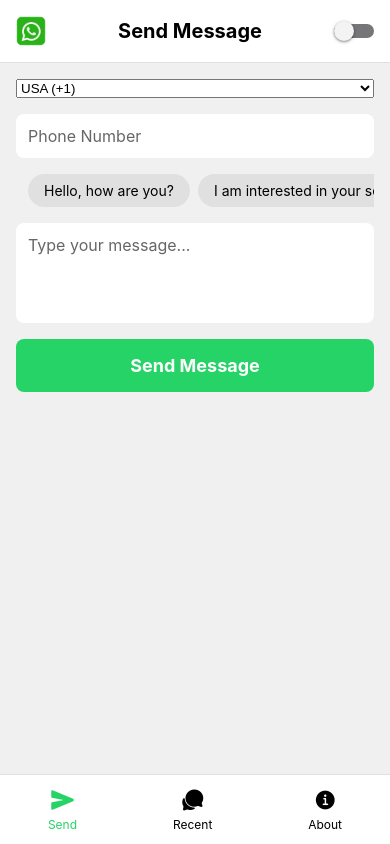
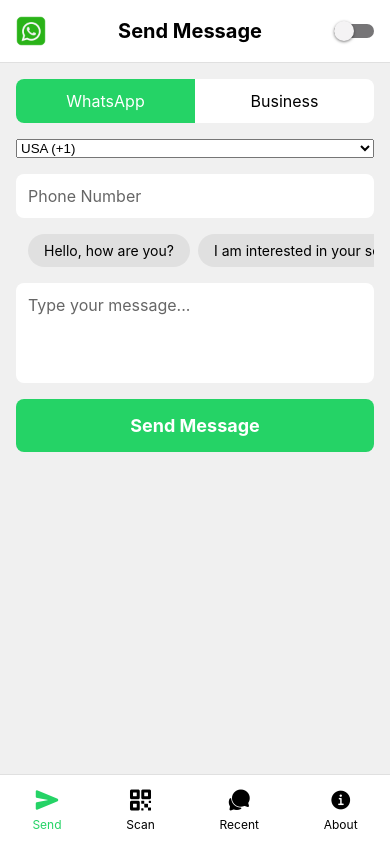
Before and after one commit to zahidlatifdev/rn-whatsapp-dm, a React Native app: screen / in a window 390 px wide. Built offline with nearby package versions, Linux system fonts and the light colour scheme.

Commit message:
Add camera and scanner dependencies, update Android permissions and configurations

```diff
--- a/App.tsx
+++ b/App.tsx
@@ -1,4 +1,4 @@
-import React, {useState, useEffect} from 'react';
+import React, {useState, useEffect, useCallback} from 'react';
 import {
   View,
   Text,
@@ -15,13 +15,13 @@
   StatusBar,
   SafeAreaView,
   Image,
-  FlatList,
+  Alert,
   PermissionsAndroid,
-  Alert,
 } from 'react-native';
 import {Picker} from '@react-native-picker/picker';
 import AsyncStorage from '@react-native-async-storage/async-storage';
 import Icon from 'react-native-vector-icons/Ionicons';
+import {ReactNativeScannerView} from '@pushpendersingh/react-native-scanner';
 
 const countryCodes = [
   {value: '1', label: 'USA (+1)'},
@@ -42,6 +42,25 @@
   'Please call me back.',
 ];
 
+const requestCameraPermission = async () => {
+  try {
+    const granted = await PermissionsAndroid.request(
+      PermissionsAndroid.PERMISSIONS.CAMERA,
+      {
+        title: 'Camera Permission',
+        message: 'App needs camera permission to scan QR codes',
+        buttonNeutral: 'Ask Me Later',
+        buttonNegative: 'Cancel',
+        buttonPositive: 'OK',
+      },
+    );
+    return granted === PermissionsAndroid.RESULTS.GRANTED;
+  } catch (err) {
+    console.warn(err);
+    return false;
+  }
+};
+
 export default function App() {
   const [currentPage, setCurrentPage] = useState('directMessage');
   const [countryCode, setCountryCode] = useState('1');
@@ -52,6 +71,7 @@
   const [isKeyboardVisible, setKeyboardVisible] = useState(false);
   const [fadeAnim] = useState(new Animated.Value(1));
   const [selectedTemplate, setSelectedTemplate] = useState('');
+  const [selectedApp, setSelectedApp] = useState('whatsapp');
 
   useEffect(() => {
     loadRecentMessages();
@@ -124,25 +144,22 @@
     }
   };
 
-  const handleSendMessage = () => {
+  const handleSendMessage = async () => {
     const fullNumber = `+${countryCode}${phoneNumber}`;
     const encodedMessage = encodeURIComponent(message);
-    const url = `whatsapp://send?phone=${fullNumber}&text=${encodedMessage}`;
+    const url = `whatsapp://send?phone=${fullNumber.replace(
+      '+',
+      '',
+    )}&text=${encodedMessage}`;
 
-    Linking.canOpenURL(url)
-      .then(supported => {
-        if (!supported) {
-          Alert.alert('WhatsApp is not installed on this device');
-        } else {
-          return Linking.openURL(url);
-        }
-      })
-      .catch(err => console.error('An error occurred', err));
-
+    try {
+      await Linking.openURL(url);
+      // If successful, save to history
       const newMessage = {
         number: fullNumber,
         message: message.slice(0, 30) + '...',
         date: new Date().toISOString(),
+        appType: selectedApp,
       };
       const updatedMessages = [newMessage, ...recentMessages.slice(0, 4)];
       setRecentMessages(updatedMessages);
@@ -150,6 +167,15 @@
 
       setPhoneNumber('');
       setMessage('');
+    } catch (err) {
+      console.error('Error opening WhatsApp:', err);
+      Alert.alert(
+        'Error',
+        `Could not open ${
+          selectedApp === 'whatsapp' ? 'WhatsApp' : 'WhatsApp Business'
+        }. Please make sure it is installed.`,
+      );
+    }
   };
 
   const toggleDarkMode = value => {
@@ -157,30 +183,71 @@
     saveDarkModeSetting(value);
   };
 
-  const handleTemplateChange = (template) => {
+  const handleTemplateChange = template => {
     setSelectedTemplate(template);
     setMessage(template);
   };
 
   const clearHistory = async () => {
     Alert.alert(
-      "Clear History",
-      "Are you sure you want to clear all recent messages?",
+      'Clear History',
+      'Are you sure you want to clear all recent messages?',
       [
         {
-          text: "Cancel",
-          style: "cancel"
+          text: 'Cancel',
+          style: 'cancel',
         },
         {
-          text: "Clear",
-          style: "destructive",
+          text: 'Clear',
+          style: 'destructive',
           onPress: async () => {
             setRecentMessages([]);
             await AsyncStorage.setItem('recentMessages', JSON.stringify([]));
+          },
+        },
+      ],
+    );
+  };
+
+  const handleQRCodeScanned = ({nativeEvent}) => {
+    const scannedValue = nativeEvent.value;
+    console.log('Scanned value:', scannedValue);
+
+    // Handle different WhatsApp QR code formats
+    if (scannedValue) {
+      // Regular WhatsApp number format: wa.me/1234567890
+      const phoneNumberMatch = scannedValue.match(/wa\.me\/(\d+)/);
+
+      // WhatsApp business link format: wa.me/message/XXXXX
+      const businessMatch = scannedValue.match(/wa\.me\/message\//);
+
+      if (phoneNumberMatch && phoneNumberMatch[1]) {
+        const scannedNumber = phoneNumberMatch[1];
+        // Extract country code and phone number
+        for (const country of countryCodes) {
+          if (scannedNumber.startsWith(country.value)) {
+            setCountryCode(country.value);
+            setPhoneNumber(scannedNumber.substring(country.value.length));
+            setCurrentPage('directMessage');
+            setSelectedApp('whatsapp');
+            return;
           }
         }
-      ]
+        // If no matching country code found, just set the whole number
+        setPhoneNumber(scannedNumber);
+        setCurrentPage('directMessage');
+      } else if (businessMatch) {
+        // Handle business link
+        setSelectedApp('business');
+        setCurrentPage('directMessage');
+        Alert.alert(
+          'Business Account',
+          'This is a WhatsApp Business account link. Please enter the phone number manually.',
         );
+      } else {
+        Alert.alert('Invalid QR Code', 'Please scan a valid WhatsApp QR code');
+      }
+    }
   };
 
   const styles = StyleSheet.create({
@@ -319,16 +386,134 @@
       marginTop: 10,
       marginBottom: 20,
     },
+    appSelector: {
+      flexDirection: 'row',
+      marginBottom: 16,
+      backgroundColor: isDarkMode ? '#333333' : '#FFFFFF',
+      borderRadius: 8,
+      overflow: 'hidden',
+    },
+    appOption: {
+      flex: 1,
+      paddingVertical: 12,
+      alignItems: 'center',
+    },
+    selectedAppOption: {
+      backgroundColor: '#25D366',
+    },
+    appOptionText: {
+      color: isDarkMode ? '#FFFFFF' : '#000000',
+      fontSize: 16,
+    },
+    selectedAppOptionText: {
+      color: '#FFFFFF',
+    },
+    appTypeTag: {
+      marginTop: 8,
+      backgroundColor: '#25D366',
+      paddingHorizontal: 8,
+      paddingVertical: 4,
+      borderRadius: 4,
+      alignSelf: 'flex-start',
+    },
+    appTypeText: {
+      color: '#FFFFFF',
+      fontSize: 12,
+    },
+    scannerContainer: {
+      flex: 1,
+      backgroundColor: isDarkMode ? '#121212' : '#F0F0F0',
+      justifyContent: 'center',
+      alignItems: 'center',
+    },
+    centerText: {
+      flex: 0,
+      fontSize: 18,
+      padding: 32,
+      color: isDarkMode ? '#FFFFFF' : '#000000',
+    },
+    buttonTouchable: {
+      padding: 16,
+    },
+    cameraContainer: {
+      flex: 1,
+    },
+    scannerOverlay: {
+      ...StyleSheet.absoluteFillObject,
+      justifyContent: 'center',
+      alignItems: 'center',
+      backgroundColor: 'rgba(0,0,0,0.5)',
+    },
+    scannerFrame: {
+      width: 250,
+      height: 250,
+      borderWidth: 2,
+      borderColor: '#FFFFFF',
+      borderRadius: 12,
+    },
+    scannerText: {
+      color: '#FFF',
+      fontSize: 16,
+      marginTop: 20,
+      textAlign: 'center',
+    },
   });
 
   const renderPage = () => {
     switch (currentPage) {
+      case 'scanner':
+        return (
+          <View style={styles.scannerContainer}>
+            <ReactNativeScannerView
+              style={styles.cameraContainer}
+              onQrScanned={handleQRCodeScanned}
+            />
+            <View style={styles.scannerOverlay}>
+              <View style={styles.scannerFrame} />
+              <Text style={styles.scannerText}>
+                Align QR code within frame to scan
+              </Text>
+            </View>
+          </View>
+        );
       case 'directMessage':
         return (
           <KeyboardAvoidingView
             behavior={Platform.OS === 'ios' ? 'padding' : 'height'}
             style={{flex: 1}}>
             <ScrollView>
+              <View style={styles.appSelector}>
+                <TouchableOpacity
+                  style={[
+                    styles.appOption,
+                    selectedApp === 'whatsapp' && styles.selectedAppOption,
+                  ]}
+                  onPress={() => setSelectedApp('whatsapp')}>
+                  <Text
+                    style={[
+                      styles.appOptionText,
+                      selectedApp === 'whatsapp' &&
+                        styles.selectedAppOptionText,
+                    ]}>
+                    WhatsApp
+                  </Text>
+                </TouchableOpacity>
+                <TouchableOpacity
+                  style={[
+                    styles.appOption,
+                    selectedApp === 'business' && styles.selectedAppOption,
+                  ]}
+                  onPress={() => setSelectedApp('business')}>
+                  <Text
+                    style={[
+                      styles.appOptionText,
+                      selectedApp === 'business' &&
+                        styles.selectedAppOptionText,
+                    ]}>
+                    Business
+                  </Text>
+                </TouchableOpacity>
+              </View>
               <View style={styles.pickerContainer}>
                 <Picker
                   selectedValue={countryCode}
@@ -361,13 +546,15 @@
                       key={index}
                       style={[
                         styles.templateBubble,
-                        selectedTemplate === template && styles.selectedTemplateBubble,
+                        selectedTemplate === template &&
+                          styles.selectedTemplateBubble,
                       ]}
                       onPress={() => handleTemplateChange(template)}>
                       <Text
                         style={[
                           styles.templateBubbleText,
-                          selectedTemplate === template && styles.selectedTemplateBubbleText,
+                          selectedTemplate === template &&
+                            styles.selectedTemplateBubbleText,
                         ]}>
                         {template}
                       </Text>
@@ -411,32 +598,17 @@
                       <Text style={styles.messageDate}>
                         {new Date(msg.date).toLocaleString()}
                       </Text>
+                      <View style={styles.appTypeTag}>
+                        <Text style={styles.appTypeText}>
+                          {msg.appType === 'whatsapp' ? 'WhatsApp' : 'Business'}
+                        </Text>
+                      </View>
                     </View>
                   ))}
                 </ScrollView>
               </>
             )}
           </View>
-        );
-        return (
-          <FlatList
-            data={statuses}
-            renderItem={({item}) => (
-              <View style={styles.statusItem}>
-                <Image
-                  source={{uri: `file://${item.path}`}}
-                  style={styles.statusImage}
-                />
-                <TouchableOpacity
-                  style={styles.saveButton}
-                  onPress={() => saveStatus(item)}>
-                  <Text style={styles.saveButtonText}>Save to Gallery</Text>
-                </TouchableOpacity>
-              </View>
-            )}
-            keyExtractor={item => item.path}
-            numColumns={2}
-          />
         );
       case 'about':
         return (
@@ -471,6 +643,20 @@
     }
   };
 
+  const handlePageChange = async page => {
+    if (page === 'scanner') {
+      const hasPermission = await requestCameraPermission();
+      if (!hasPermission) {
+        Alert.alert(
+          'Permission Denied',
+          'Camera permission is required to scan QR codes.',
+        );
+        return;
+      }
+    }
+    setCurrentPage(page);
+  };
+
   return (
     <SafeAreaView style={styles.container}>
       <StatusBar barStyle={isDarkMode ? 'light-content' : 'dark-content'} />
@@ -493,11 +679,11 @@
         />
       </View>
       <View style={styles.content}>{renderPage()}</View>
-      {!isKeyboardVisible && (
+      {!isKeyboardVisible && currentPage !== 'scanner' && (
         <Animated.View style={[styles.bottomNav, {opacity: fadeAnim}]}>
           <TouchableOpacity
             style={styles.navButton}
-            onPress={() => setCurrentPage('directMessage')}>
+            onPress={() => handlePageChange('directMessage')}>
             <Icon
               name="send"
               size={24}
@@ -517,9 +703,33 @@
               Send
             </Text>
           </TouchableOpacity>
+
           <TouchableOpacity
             style={styles.navButton}
-            onPress={() => setCurrentPage('recentMessages')}>
+            onPress={() => handlePageChange('scanner')}>
+            <Icon
+              name="qr-code"
+              size={24}
+              color={
+                currentPage === 'scanner'
+                  ? '#25D366'
+                  : isDarkMode
+                  ? '#FFFFFF'
+                  : '#000000'
+              }
+            />
+            <Text
+              style={[
+                styles.navButtonText,
+                currentPage === 'scanner' && {color: '#25D366'},
+              ]}>
+              Scan
+            </Text>
+          </TouchableOpacity>
+
+          <TouchableOpacity
+            style={styles.navButton}
+            onPress={() => handlePageChange('recentMessages')}>
             <Icon
               name="chatbubbles"
               size={24}
@@ -539,9 +749,10 @@
               Recent
             </Text>
           </TouchableOpacity>
+
           <TouchableOpacity
             style={styles.navButton}
-            onPress={() => setCurrentPage('about')}>
+            onPress={() => handlePageChange('about')}>
             <Icon
               name="information-circle"
               size={24}
--- a/package.json
+++ b/package.json
@@ -10,11 +10,16 @@
     "test": "jest"
   },
   "dependencies": {
+    "@pushpendersingh/react-native-scanner": "^1.2.0",
     "@react-native-async-storage/async-storage": "^2.0.0",
     "@react-native-picker/picker": "^2.9.0",
+    "i": "^0.3.7",
+    "npm": "^10.9.0",
     "react": "18.3.1",
     "react-native": "0.76.1",
+    "react-native-camera": "^4.2.1",
     "react-native-fs": "^2.20.0",
+    "react-native-qrcode-scanner": "^1.5.5",
     "react-native-vector-icons": "^10.2.0"
   },
   "devDependencies": {
```
Also changed, not shown: 4 other files (tests, documents, lock files or other folders). Lines whose indentation alone changed are shown as unchanged.
